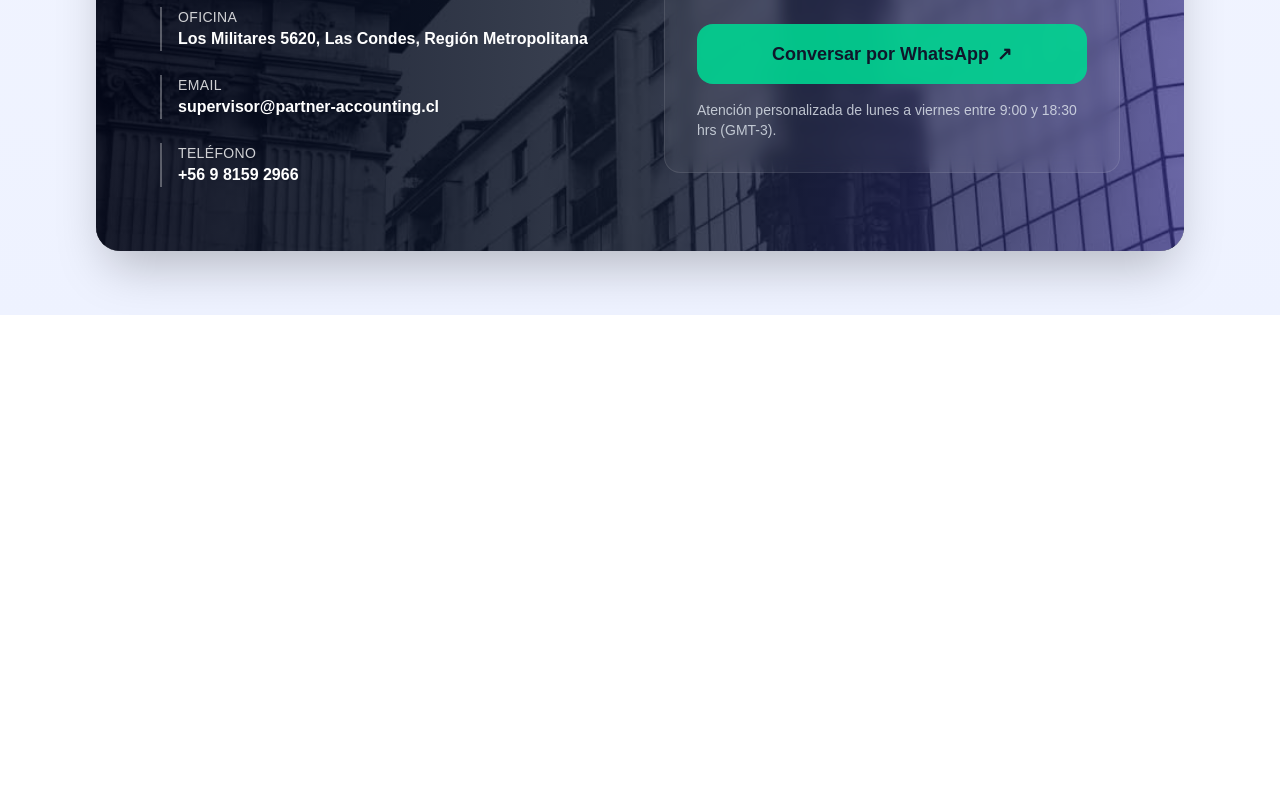
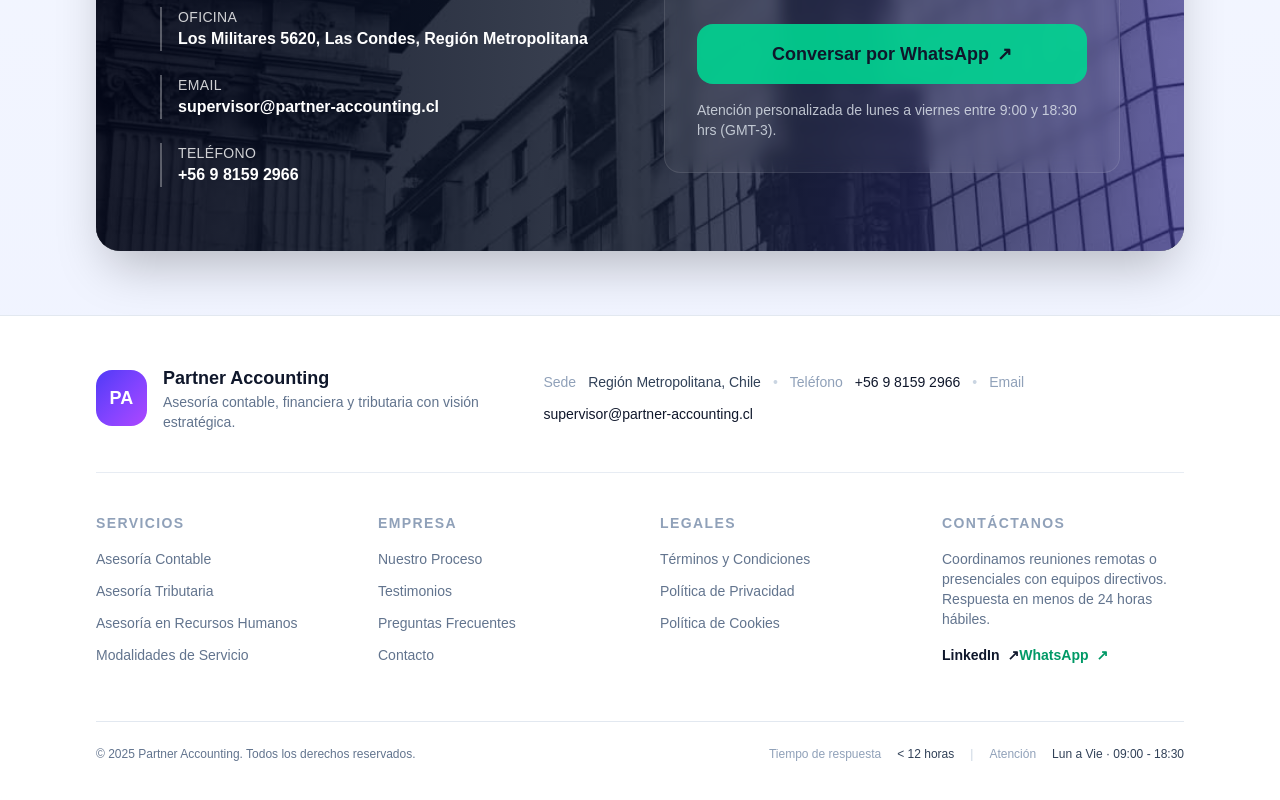
Before and after one commit to Dxeg0o/tupartnercontable, a Next.js app in the folder my-app/: page / in a window 1280 px wide. Shown: the part 6106-6906 px from the top of the page. Before the commit the page ends 6421 px from the top, so only its background shows below. Built offline with nearby package versions, Linux system fonts and the light colour scheme.

Commit message:
Add professional full-width footer

```diff
--- /dev/null
+++ b/my-app/src/app/components/Footer.tsx
@@ -0,0 +1,129 @@
+import Link from "next/link";
+
+const servicesLinks = [
+  { label: "Asesoría Contable", href: "#servicios" },
+  { label: "Asesoría Tributaria", href: "#tributaria" },
+  { label: "Asesoría en Recursos Humanos", href: "#rrhh" },
+  { label: "Modalidades de Servicio", href: "#modalidades" },
+];
+
+const companyLinks = [
+  { label: "Nuestro Proceso", href: "#empresas" },
+  { label: "Testimonios", href: "#testimonios" },
+  { label: "Preguntas Frecuentes", href: "#faq" },
+  { label: "Contacto", href: "#contacto" },
+];
+
+const legalLinks = [
+  { label: "Términos y Condiciones", href: "#" },
+  { label: "Política de Privacidad", href: "#" },
+  { label: "Política de Cookies", href: "#" },
+];
+
+export function Footer() {
+  const currentYear = new Date().getFullYear();
+
+  const renderLinks = (links: { label: string; href: string }[]) => (
+    <ul className="space-y-3 text-sm text-slate-500">
+      {links.map((link) => (
+        <li key={link.label}>
+          <Link
+            href={link.href}
+            className="transition hover:text-indigo-600"
+          >
+            {link.label}
+          </Link>
+        </li>
+      ))}
+    </ul>
+  );
+
+  return (
+    <footer className="w-full border-t border-slate-200 bg-white/95 text-slate-600 backdrop-blur">
+      <div className="mx-auto max-w-6xl px-6 py-12 lg:px-8">
+        <div className="flex flex-col gap-6 border-b border-slate-200/80 pb-10 md:flex-row md:items-center md:justify-between">
+          <div className="flex items-center gap-4">
+            <div className="flex h-14 w-14 items-center justify-center rounded-2xl bg-gradient-to-br from-indigo-600 to-purple-500 text-lg font-semibold text-white">
+              PA
+            </div>
+            <div>
+              <p className="text-lg font-semibold text-slate-900">Partner Accounting</p>
+              <p className="text-sm text-slate-500">
+                Asesoría contable, financiera y tributaria con visión estratégica.
+              </p>
+            </div>
+          </div>
+          <div className="flex flex-wrap items-center gap-3 text-sm font-medium text-slate-500">
+            <span className="text-slate-400">Sede</span>
+            <span className="text-slate-700">Región Metropolitana, Chile</span>
+            <span className="text-slate-300">•</span>
+            <span className="text-slate-400">Teléfono</span>
+            <Link href="tel:+56981592966" className="text-slate-900 transition hover:text-indigo-600">
+              +56 9 8159 2966
+            </Link>
+            <span className="text-slate-300">•</span>
+            <span className="text-slate-400">Email</span>
+            <Link
+              href="mailto:supervisor@partner-accounting.cl"
+              className="text-slate-900 transition hover:text-indigo-600"
+            >
+              supervisor@partner-accounting.cl
+            </Link>
+          </div>
+        </div>
+
+        <div className="mt-10 grid gap-10 sm:grid-cols-2 lg:grid-cols-4">
+          <div className="space-y-4">
+            <p className="text-sm font-semibold uppercase tracking-widest text-slate-400">Servicios</p>
+            {renderLinks(servicesLinks)}
+          </div>
+          <div className="space-y-4">
+            <p className="text-sm font-semibold uppercase tracking-widest text-slate-400">Empresa</p>
+            {renderLinks(companyLinks)}
+          </div>
+          <div className="space-y-4">
+            <p className="text-sm font-semibold uppercase tracking-widest text-slate-400">Legales</p>
+            {renderLinks(legalLinks)}
+          </div>
+          <div className="space-y-4">
+            <p className="text-sm font-semibold uppercase tracking-widest text-slate-400">Contáctanos</p>
+            <p className="text-sm text-slate-500">
+              Coordinamos reuniones remotas o presenciales con equipos directivos. Respuesta en menos de 24 horas hábiles.
+            </p>
+            <div className="space-y-2 text-sm">
+              <Link
+                href="https://www.linkedin.com"
+                target="_blank"
+                rel="noreferrer"
+                className="inline-flex items-center gap-2 font-semibold text-slate-900 transition hover:text-indigo-600"
+              >
+                LinkedIn
+                <span aria-hidden="true">↗</span>
+              </Link>
+              <Link
+                href="https://wa.me/56981592966"
+                target="_blank"
+                rel="noreferrer"
+                className="inline-flex items-center gap-2 font-semibold text-emerald-600 transition hover:text-emerald-500"
+              >
+                WhatsApp
+                <span aria-hidden="true">↗</span>
+              </Link>
+            </div>
+          </div>
+        </div>
+
+        <div className="mt-12 flex flex-col gap-4 border-t border-slate-200 pt-6 text-xs text-slate-500 sm:flex-row sm:items-center sm:justify-between">
+          <p>© {currentYear} Partner Accounting. Todos los derechos reservados.</p>
+          <div className="flex flex-wrap items-center gap-4">
+            <span className="text-slate-400">Tiempo de respuesta</span>
+            <span className="font-medium text-slate-700">&lt; 12 horas</span>
+            <span className="text-slate-300">|</span>
+            <span className="text-slate-400">Atención</span>
+            <span className="font-medium text-slate-700">Lun a Vie · 09:00 - 18:30</span>
+          </div>
+        </div>
+      </div>
+    </footer>
+  );
+}
--- a/my-app/src/app/page.tsx
+++ b/my-app/src/app/page.tsx
@@ -6,6 +6,7 @@
 import { ProcessSection } from "./components/ProcessSection";
 import { ServicesSection } from "./components/ServicesSection";
 import { TestimonialsCarousel } from "./components/TestimonialsCarousel";
+import { Footer } from "./components/Footer";
 
 const navigation = [
   { label: "Asesoría Contable", href: "#servicios" },
@@ -128,6 +129,8 @@
 
         <ContactSection />
       </div>
+
+      <Footer />
     </div>
   );
 }
```
